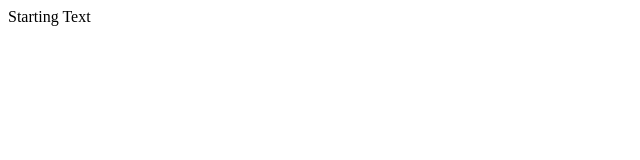
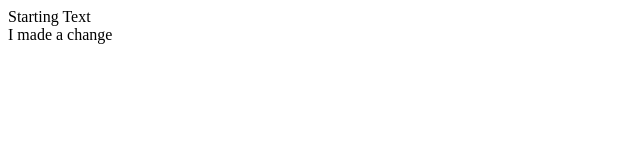
Before and after one commit to brandonschabel/this-is-my-repo, a website: page index.html in a window 1280 px wide. Shown: the full height of the page, 0-640 px from the left. Drawn offline with Linux system fonts and the light colour scheme.

Commit message:
add div
Made my first change, added a div

```diff
--- a/index.html
+++ b/index.html
@@ -7,6 +7,7 @@
 
 <body>
 	<div id="app">Starting Text</div>
+	<div>I made a change</div>
 </body>
 
 </html>
```
